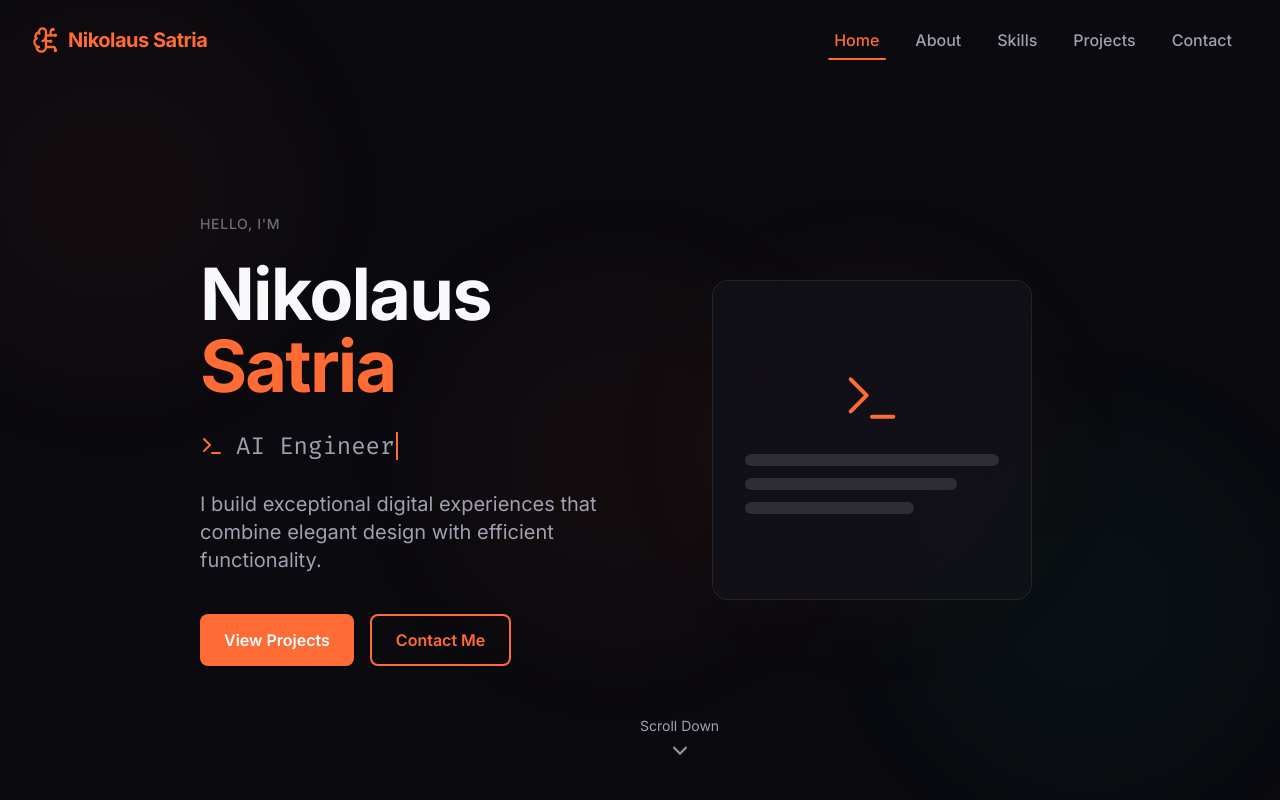
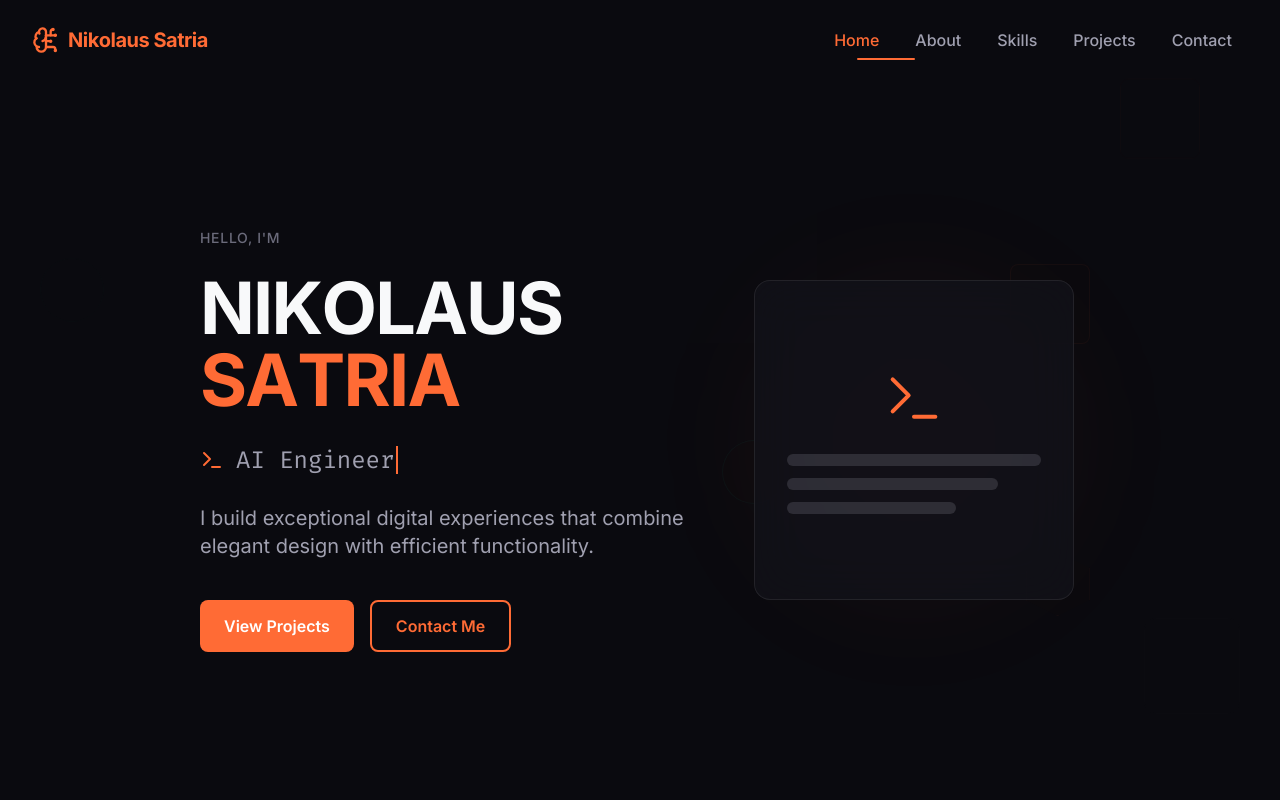
Before and after one commit to lauusz/portfolio, a React (Vite) app: page / in a window 1280 px wide. Shown: the top 800 px of the page. Built offline with nearby package versions, Linux system fonts and the light colour scheme.

Commit message:
rebuild: header and hero ultra-interactive

```diff
--- a/src/components/Header.tsx
+++ b/src/components/Header.tsx
@@ -1,6 +1,6 @@
-import React, { useState, useEffect } from 'react';
+import React, { useState, useEffect, useCallback } from 'react';
 import { motion, AnimatePresence } from 'framer-motion';
-import { Menu, X, BrainCircuit } from 'lucide-react';
+import { BrainCircuit, Menu, X } from 'lucide-react';
 import { navLinks } from '../constants/data';
 
 const Header: React.FC = () => {
@@ -16,7 +16,6 @@ const Header: React.FC = () => {
     const handleScroll = () => {
       setIsScrolled(window.scrollY > 20);
 
-      // Active section detection
       const scrollPosition = window.scrollY + 120;
       let current = 'home';
       for (let i = navLinks.length - 1; i >= 0; i--) {
@@ -32,8 +31,8 @@ const Header: React.FC = () => {
       setActiveSection(current);
     };
 
-    window.addEventListener('scroll', handleScroll);
-    handleScroll(); // Initial check
+    window.addEventListener('scroll', handleScroll, { passive: true });
+    handleScroll();
     return () => window.removeEventListener('scroll', handleScroll);
   }, []);
 
@@ -48,6 +47,34 @@ const Header: React.FC = () => {
       document.body.style.overflow = '';
     };
   }, [isOpen]);
+
+  // Magnetic effect handlers
+  const handleMagneticMove = useCallback((e: React.MouseEvent<HTMLElement>) => {
+    const el = e.currentTarget;
+    const rect = el.getBoundingClientRect();
+    const cx = rect.left + rect.width / 2;
+    const cy = rect.top + rect.height / 2;
+    const dx = e.clientX - cx;
+    const dy = e.clientY - cy;
+    const dist = Math.sqrt(dx * dx + dy * dy);
+    if (dist < 100) {
+      const f = 1 - dist / 100;
+      el.style.transform = `translate(${dx * 0.15 * f}px, ${dy * 0.15 * f}px)`;
+      el.style.transition = 'transform 0.15s ease-out';
+    } else {
+      el.style.transform = 'translate(0, 0)';
+      el.style.transition = 'transform 0.3s ease-out';
+    }
+  }, []);
+
+  const handleMagneticLeave = useCallback((e: React.MouseEvent<HTMLElement>) => {
+    const el = e.currentTarget;
+    el.style.transform = 'translate(0, 0)';
+    el.style.transition = 'transform 0.3s ease-out';
+  }, []);
+
+  const logoText = 'Nikolaus Satria';
+  const logoChars = logoText.split('');
 
   const menuVariants = {
     hidden: { opacity: 0 },
@@ -67,22 +94,58 @@ const Header: React.FC = () => {
     exit: { opacity: 0, y: 20 },
   };
 
+  const logoContainerVariants = {
+    hidden: { opacity: 0 },
+    visible: {
+      opacity: 1,
+      transition: { staggerChildren: 0.03, delayChildren: 0.1 },
+    },
+  };
+
+  const logoCharVariants = {
+    hidden: { opacity: 0, y: 10 },
+    visible: {
+      opacity: 1,
+      y: 0,
+      transition: { duration: 0.3, ease: [0.4, 0, 0.2, 1] },
+    },
+  };
+
+  const prefersReducedMotion = typeof window !== 'undefined' && window.matchMedia('(prefers-reduced-motion: reduce)').matches;
+
   return (
     <header
       className={`fixed top-0 left-0 w-full z-50 transition-all duration-300 h-16 md:h-20 ${
-        isScrolled
-          ? 'bg-background/80 backdrop-blur-xl'
-          : 'bg-transparent'
+        isScrolled ? 'bg-background/80 backdrop-blur-xl' : 'bg-transparent'
       }`}
     >
       <div className="section-container h-full flex items-center justify-between">
         {/* Logo */}
-        <a
-          href="#home"
-          className="flex items-center gap-2 text-accent font-bold text-lg md:text-xl"
-        >
-          <BrainCircuit className="w-6 h-6 md:w-7 md:h-7" />
-          <span className="tracking-tight">Nikolaus Satria</span>
+        <a href="#home" className="flex items-center gap-2 text-accent font-bold text-lg md:text-xl tracking-tight">
+          <motion.div
+            initial={prefersReducedMotion ? {} : { opacity: 0, y: 10 }}
+            animate={{ opacity: 1, y: 0 }}
+            transition={{ duration: 0.4 }}
+          >
+            <BrainCircuit className="w-6 h-6 md:w-7 md:h-7" />
+          </motion.div>
+          <motion.span
+            className="flex"
+            variants={prefersReducedMotion ? {} : logoContainerVariants}
+            initial="hidden"
+            animate="visible"
+          >
+            {logoChars.map((char, i) => (
+              <motion.span
+                key={i}
+                variants={prefersReducedMotion ? {} : logoCharVariants}
+                className="inline-block"
+                style={{ whiteSpace: char === ' ' ? 'pre' : undefined }}
+              >
+                {char === ' ' ? '\u00A0' : char}
+              </motion.span>
+            ))}
+          </motion.span>
         </a>
 
         {/* Desktop Navigation */}
@@ -94,9 +157,18 @@ const Header: React.FC = () => {
               <a
                 key={link.name}
                 href={link.path}
-                className={`nav-link ${isActive ? 'active' : ''}`}
+                className="nav-link transition-transform duration-300"
+                onMouseMove={handleMagneticMove}
+                onMouseLeave={handleMagneticLeave}
               >
-                {link.name}
+                <span className={`relative z-10 ${isActive ? 'text-accent' : ''}`}>{link.name}</span>
+                <span
+                  className="absolute bottom-0 left-1/2 -translate-x-1/2 h-0.5 bg-accent rounded-full origin-center transition-transform duration-300 pointer-events-none"
+                  style={{
+                    width: '75%',
+                    transform: isActive ? 'scaleX(1)' : 'scaleX(0)',
+                  }}
+                />
               </a>
             );
           })}
--- a/src/components/Hero.tsx
+++ b/src/components/Hero.tsx
@@ -1,11 +1,13 @@
-import React, { useEffect, useState, useRef } from 'react';
+import React, { useEffect, useState, useRef, useCallback } from 'react';
 import { motion } from 'framer-motion';
-import { ChevronDown, Terminal } from 'lucide-react';
+import { Terminal } from 'lucide-react';
 
 const Hero: React.FC = () => {
   const [displayText, setDisplayText] = useState('');
   const [cursorVisible, setCursorVisible] = useState(true);
   const timeoutRef = useRef<ReturnType<typeof setTimeout> | null>(null);
+
+  const prefersReducedMotion = typeof window !== 'undefined' && window.matchMedia('(prefers-reduced-motion: reduce)').matches;
 
   // Cursor blink effect
   useEffect(() => {
@@ -17,6 +19,11 @@ const Hero: React.FC = () => {
 
   // Typing animation
   useEffect(() => {
+    if (prefersReducedMotion) {
+      setDisplayText('Full-Stack Developer');
+      return;
+    }
+
     const texts = ['Full-Stack Developer', 'AI Engineer', 'Problem Solver'];
     let textIndex = 0;
     let charIndex = 0;
@@ -51,13 +58,66 @@ const Hero: React.FC = () => {
     return () => {
       if (timeoutRef.current) clearTimeout(timeoutRef.current);
     };
+  }, [prefersReducedMotion]);
+
+  // Magnetic effect for buttons (strength 0.3)
+  const handleMagneticMoveBtn = useCallback((e: React.MouseEvent<HTMLElement>) => {
+    const el = e.currentTarget;
+    const rect = el.getBoundingClientRect();
+    const cx = rect.left + rect.width / 2;
+    const cy = rect.top + rect.height / 2;
+    const dx = e.clientX - cx;
+    const dy = e.clientY - cy;
+    const dist = Math.sqrt(dx * dx + dy * dy);
+    if (dist < 100) {
+      const f = 1 - dist / 100;
+      el.style.transform = `translate(${dx * 0.3 * f}px, ${dy * 0.3 * f}px)`;
+      el.style.transition = 'transform 0.15s ease-out';
+    } else {
+      el.style.transform = 'translate(0, 0)';
+      el.style.transition = 'transform 0.3s ease-out';
+    }
   }, []);
 
-  const containerVariants = {
-    hidden: { opacity: 0 },
+  const handleMagneticLeaveBtn = useCallback((e: React.MouseEvent<HTMLElement>) => {
+    const el = e.currentTarget;
+    el.style.transform = 'translate(0, 0)';
+    el.style.transition = 'transform 0.3s ease-out';
+  }, []);
+
+  // Ripple effect on click
+  const handleRipple = useCallback((e: React.MouseEvent<HTMLElement>) => {
+    const el = e.currentTarget;
+    const rect = el.getBoundingClientRect();
+    const x = e.clientX - rect.left;
+    const y = e.clientY - rect.top;
+
+    const ripple = document.createElement('span');
+    ripple.style.position = 'absolute';
+    ripple.style.left = `${x}px`;
+    ripple.style.top = `${y}px`;
+    ripple.style.width = '0';
+    ripple.style.height = '0';
+    ripple.style.borderRadius = '50%';
+    ripple.style.background = 'rgba(255, 255, 255, 0.3)';
+    ripple.style.transform = 'translate(-50%, -50%)';
+    ripple.style.pointerEvents = 'none';
+    ripple.style.animation = 'ripple-expand 0.6s ease-out forwards';
+    el.style.position = 'relative';
+    el.style.overflow = 'hidden';
+    el.appendChild(ripple);
+
+    setTimeout(() => ripple.remove(), 600);
+  }, []);
+
+  // Name split into characters
+  const firstName = 'NIKOLAUS';
+  const lastName = 'SATRIA';
+
+  const leftColumnVariants = {
+    hidden: {},
     visible: {
-      opacity: 1,
-      transition: { staggerChildren: 0.15, delayChildren: 0.1 },
+      transition: { staggerChildren: 0.2, delayChildren: 0.2 },
     },
   };
 
@@ -66,6 +126,30 @@ const Hero: React.FC = () => {
     visible: {
       opacity: 1,
       y: 0,
+      transition: { duration: 0.5, ease: [0.4, 0, 0.2, 1] },
+    },
+  };
+
+  const nameContainerVariants = {
+    hidden: {},
+    visible: {
+      transition: { duration: 0, staggerChildren: 0.03 },
+    },
+  };
+
+  const charContainerVariants = {
+    hidden: {},
+    visible: {
+      transition: { staggerChildren: 0.03 },
+    },
+  };
+
+  const charVariants = {
+    hidden: { opacity: 0, y: 50, rotateX: 90 },
+    visible: {
+      opacity: 1,
+      y: 0,
+      rotateX: 0,
       transition: { duration: 0.5, ease: [0.4, 0, 0.2, 1] },
     },
   };
@@ -82,78 +166,123 @@ const Hero: React.FC = () => {
   return (
     <section
       id="home"
-      className="min-h-[100dvh] flex flex-col justify-center relative overflow-hidden bg-background"
+      className="min-h-[100dvh] flex flex-col justify-center relative overflow-hidden z-10"
     >
-      {/* Animated gradient orbs */}
-      <div className="absolute inset-0 overflow-hidden pointer-events-none">
-        <div className="absolute top-0 -left-20 w-64 h-64 md:w-96 md:h-96 bg-accent/5 rounded-full blur-3xl animate-pulse-glow" />
-        <div
-          className="absolute bottom-0 right-0 w-64 h-64 md:w-96 md:h-96 bg-cta/5 rounded-full blur-3xl animate-pulse-glow"
-          style={{ animationDelay: '2s' }}
-        />
-        <div
-          className="absolute top-1/3 left-1/3 w-64 h-64 md:w-96 md:h-96 bg-accent/5 rounded-full blur-3xl animate-pulse-glow"
-          style={{ animationDelay: '4s' }}
-        />
+      {/* Ripple keyframes */}
+      <style>{`
+        @keyframes ripple-expand {
+          0% { width: 0; height: 0; opacity: 0.5; }
+          100% { width: 300px; height: 300px; opacity: 0; }
+        }
+      `}</style>
+
+      {/* Floating shapes - background */}
+      <div className="absolute inset-0 pointer-events-none overflow-hidden">
+        <div className="absolute top-20 right-20 w-20 h-20 border border-accent/20 rounded-lg animate-float opacity-10" />
+        <div className="absolute top-1/3 left-10 w-16 h-16 border border-cta/20 rounded-full animate-float opacity-10" style={{ animationDelay: '2s', animationDuration: '8s' }} />
+        <div className="absolute bottom-20 right-10 w-24 h-24 border border-primary/10 rounded-xl rotate-12 animate-float opacity-10" style={{ animationDelay: '4s', animationDuration: '10s' }} />
       </div>
 
       {/* Content */}
       <div className="section-container relative z-10 flex flex-col md:flex-row items-center justify-between gap-8 md:gap-12 pt-16 md:pt-20 pb-16 md:pb-0">
         {/* Left column — text */}
         <motion.div
-          className="w-full md:w-1/2 space-y-6 text-center md:text-left"
-          variants={containerVariants}
+          className="w-full md:w-[60%] space-y-6 text-center md:text-left"
+          variants={prefersReducedMotion ? {} : leftColumnVariants}
           initial="hidden"
           animate="visible"
         >
+          {/* Eyebrow */}
           <motion.p
-            variants={itemVariants}
+            variants={prefersReducedMotion ? {} : itemVariants}
             className="text-muted uppercase tracking-wider text-sm font-medium"
           >
             Hello, I'm
           </motion.p>
 
-          <motion.h1
-            variants={itemVariants}
-            className="text-4xl sm:text-5xl md:text-6xl lg:text-7xl font-bold text-text leading-tight tracking-tight"
+          {/* Name */}
+          <motion.div
+            className="text-4xl sm:text-5xl md:text-6xl lg:text-7xl font-bold tracking-tight leading-tight"
+            style={{ perspective: '1000px' }}
+            variants={prefersReducedMotion ? {} : nameContainerVariants}
           >
-            <span className="block">Nikolaus</span>
-            <span className="text-accent">Satria</span>
-          </motion.h1>
+            <motion.span
+              variants={prefersReducedMotion ? {} : charContainerVariants}
+              className="block text-text"
+            >
+              {firstName.split('').map((char, i) => (
+                <motion.span
+                  key={`first-${i}`}
+                  variants={prefersReducedMotion ? {} : charVariants}
+                  className="inline-block"
+                  style={{ transformStyle: 'preserve-3d' }}
+                >
+                  {char}
+                </motion.span>
+              ))}
+            </motion.span>
+            <motion.span
+              variants={prefersReducedMotion ? {} : { hidden: {}, visible: { transition: { staggerChildren: 0.03, delayChildren: 0.21 } } }}
+              className="block text-accent"
+            >
+              {lastName.split('').map((char, i) => (
+                <motion.span
+                  key={`last-${i}`}
+                  variants={prefersReducedMotion ? {} : charVariants}
+                  className="inline-block"
+                  style={{ transformStyle: 'preserve-3d' }}
+                >
+                  {char}
+                </motion.span>
+              ))}
+            </motion.span>
+          </motion.div>
 
+          {/* Typing subtitle */}
           <motion.div
-            variants={itemVariants}
+            variants={prefersReducedMotion ? {} : itemVariants}
             className="flex items-center justify-center md:justify-start gap-3 text-primary font-mono text-xl md:text-2xl h-10"
           >
             <Terminal className="text-accent shrink-0" size={24} />
             <div className="flex items-center overflow-hidden">
               <span>{displayText}</span>
-              <span
+              <motion.span
                 className="inline-block w-0.5 h-6 md:h-7 bg-accent ml-0.5"
-                style={{
-                  opacity: cursorVisible ? 1 : 0,
-                  transition: 'opacity 0.1s ease',
-                }}
+                animate={{ opacity: cursorVisible ? 1 : 0 }}
+                transition={{ duration: 0.1 }}
               />
             </div>
           </motion.div>
 
+          {/* Tagline */}
           <motion.p
-            variants={itemVariants}
+            variants={prefersReducedMotion ? {} : itemVariants}
             className="text-primary text-lg md:text-xl max-w-lg mx-auto md:mx-0"
           >
-            I build exceptional digital experiences that combine elegant design
-            with efficient functionality.
+            I build exceptional digital experiences that combine elegant design with efficient functionality.
           </motion.p>
 
+          {/* CTA Buttons */}
           <motion.div
-            variants={itemVariants}
+            variants={prefersReducedMotion ? {} : itemVariants}
             className="flex flex-wrap gap-4 justify-center md:justify-start pt-4"
           >
-            <a href="#projects" className="btn btn-primary">
+            <a
+              href="#projects"
+              className="btn btn-primary"
+              onMouseMove={handleMagneticMoveBtn}
+              onMouseLeave={handleMagneticLeaveBtn}
+              onClick={handleRipple}
+            >
               View Projects
             </a>
-            <a href="#contact" className="btn btn-outline">
+            <a
+              href="#contact"
+              className="btn btn-outline"
+              onMouseMove={handleMagneticMoveBtn}
+              onMouseLeave={handleMagneticLeaveBtn}
+              onClick={handleRipple}
+            >
               Contact Me
             </a>
           </motion.div>
@@ -161,14 +290,27 @@ const Hero: React.FC = () => {
 
         {/* Right column — decorative visual (hidden on mobile) */}
         <motion.div
-          className="hidden md:flex w-full md:w-1/2 justify-center items-center"
-          variants={visualVariants}
+          className="hidden md:flex w-full md:w-[40%] justify-center items-center"
+          variants={prefersReducedMotion ? {} : visualVariants}
           initial="hidden"
           animate="visible"
         >
           <div className="relative w-64 h-64 lg:w-80 lg:h-80">
             {/* Glow behind card */}
             <div className="absolute inset-0 bg-accent/10 rounded-full blur-3xl animate-pulse-glow" />
+
+            {/* Floating shapes */}
+            <div className="absolute -top-4 -right-4 w-20 h-20 border border-accent/20 rounded-lg bg-accent/5 animate-float opacity-20" />
+            <div className="absolute top-1/2 -left-8 w-16 h-16 border border-cta/20 rounded-full bg-accent/5 animate-float opacity-20" style={{ animationDelay: '2s', animationDuration: '8s' }} />
+            <div
+              className="absolute -bottom-4 -right-4 w-16 h-16 border border-accent/20 bg-accent/5 animate-float opacity-20"
+              style={{
+                clipPath: 'polygon(50% 0%, 100% 25%, 100% 75%, 50% 100%, 0% 75%, 0% 25%)',
+                animationDelay: '4s',
+                animationDuration: '10s',
+              }}
+            />
+
             {/* Glass card */}
             <div className="relative h-full bg-surface/80 backdrop-blur-xl border border-white/[0.08] rounded-2xl overflow-hidden p-8 animate-float hover:border-accent/30 hover:shadow-[0_0_30px_rgba(255,107,53,0.1)] transition-all duration-300 flex items-center justify-center">
               <div className="flex flex-col items-center justify-center w-full space-y-6">
@@ -185,18 +327,6 @@ const Hero: React.FC = () => {
           </div>
         </motion.div>
       </div>
-
-      {/* Scroll indicator */}
-      <motion.a
-        href="#about"
-        initial={{ opacity: 0, y: 10 }}
-        animate={{ opacity: 1, y: 0 }}
-        transition={{ delay: 1.2, duration: 0.5 }}
-        className="absolute bottom-8 left-1/2 -translate-x-1/2 text-primary hover:text-accent transition-colors duration-300 flex flex-col items-center z-10"
-      >
-        <span className="mb-2 text-sm">Scroll Down</span>
-        <ChevronDown className="animate-bounce" />
-      </motion.a>
     </section>
   );
 };
```
